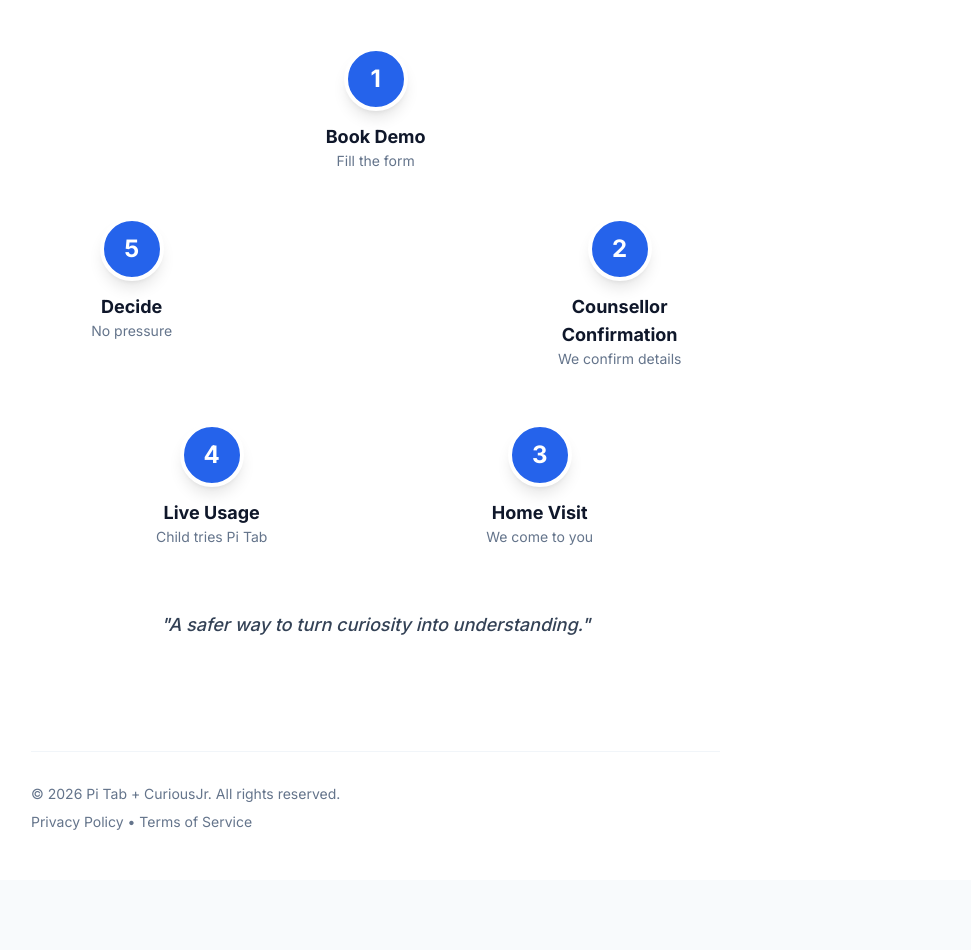
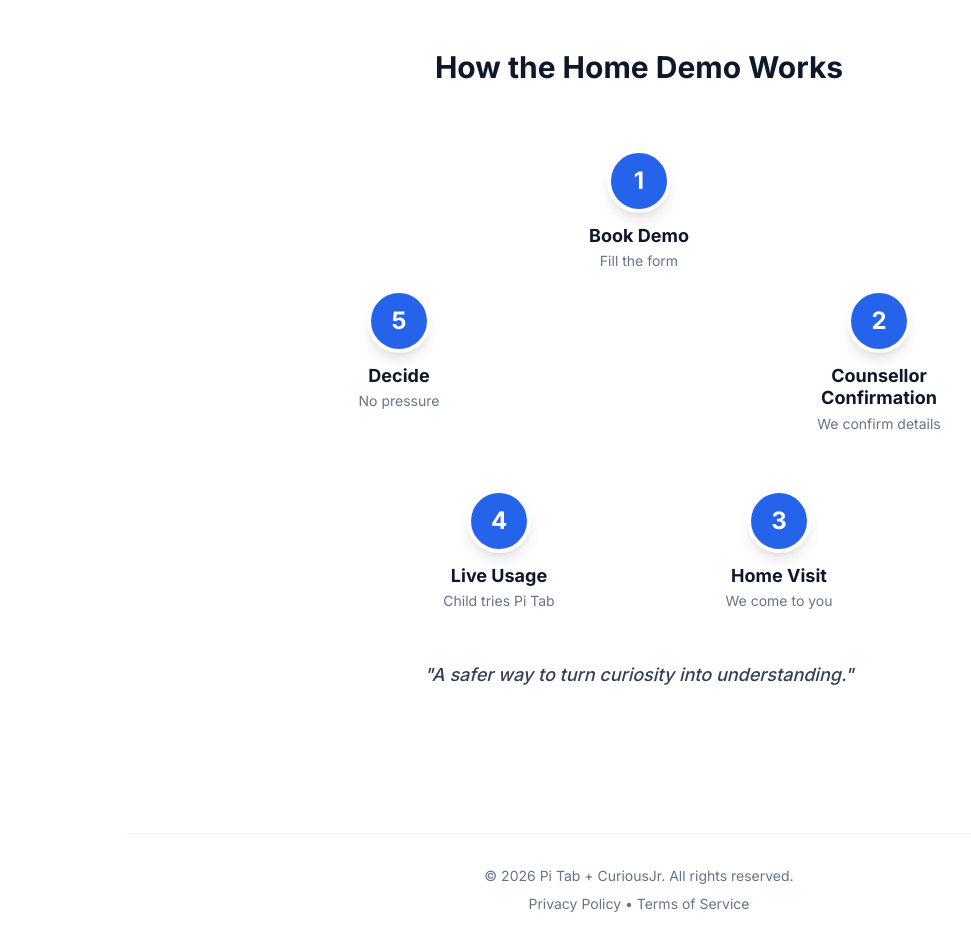
Before and after one commit to yashkanttiwary/Pi-Tab, a React (Vite) app: page / in a window 1280 px wide. Shown: the part 1340-2290 px from the top of the page, without its empty margins (1-972 px from the left). Before the commit the page ends 2220 px from the top, so only its background shows below. Built offline with nearby package versions, Linux system fonts and the light colour scheme.

Commit message:
feat: Improve layout and spacing on landing page
Refactors sections to use more consistent spacing and centering. Adjusts grid layouts for better responsiveness and visual appeal. Enhances the demo flow visualization for desktop users.

```diff
--- a/App.tsx
+++ b/App.tsx
@@ -62,29 +62,21 @@ function App() {
       </header>
 
       <main className="max-w-7xl mx-auto px-4 sm:px-6 lg:px-8 py-8 lg:py-12">
-        <div className="grid grid-cols-1 lg:grid-cols-12 gap-8 lg:gap-12 items-start">
+        {/* Top Section: Hero + Form */}
+        <div className="grid grid-cols-1 lg:grid-cols-12 gap-8 lg:gap-12 items-start mb-16 lg:mb-24">
 
-          {/* Left Column (Content) */}
-          <div className="lg:col-span-7 space-y-12 lg:space-y-16">
+          {/* Left Column (Hero) */}
+          <div className="lg:col-span-7 space-y-8">
             <Hero />
 
-            {/* Mobile Form: Visible only on mobile, placed between Hero and USPs for high conversion */}
+            {/* Mobile Form: Visible only on mobile */}
             <div id="mobile-form" className="block lg:hidden scroll-mt-24">
                <LeadForm onSuccess={handleSuccess} className="bg-slate-50 border-slate-200 shadow-lg" />
             </div>
-
-            <USPSection />
-            <DemoFlow />
-
-            {/* Footer-ish area inside content */}
-            <div className="pt-8 border-t border-slate-100 text-sm text-slate-500">
-               <p>&copy; {new Date().getFullYear()} Pi Tab + CuriousJr. All rights reserved.</p>
-               <p className="mt-2 hover:text-slate-800 cursor-pointer">Privacy Policy • Terms of Service</p>
-            </div>
           </div>
 
-          {/* Right Column (Sticky Form) - Desktop Only */}
-          <div className="hidden lg:block lg:col-span-5 lg:sticky lg:top-24">
+          {/* Right Column (Form + Testimonial) - Desktop Only */}
+          <div className="hidden lg:block lg:col-span-5">
             <LeadForm onSuccess={handleSuccess} />
 
             {/* Additional desktop-only trust signals below form */}
@@ -107,8 +99,20 @@ function App() {
               </div>
             </div>
           </div>
+        </div>
 
+        {/* Bottom Section: USPs, Demo Flow, Footer - Centered Layout */}
+        <div className="max-w-5xl mx-auto space-y-16 lg:space-y-24">
+          <USPSection />
+          <DemoFlow />
+
+          {/* Footer Area */}
+          <div className="pt-8 border-t border-slate-100 text-sm text-slate-500 text-center">
+             <p>&copy; {new Date().getFullYear()} Pi Tab + CuriousJr. All rights reserved.</p>
+             <p className="mt-2 hover:text-slate-800 cursor-pointer inline-block">Privacy Policy • Terms of Service</p>
+          </div>
         </div>
+
       </main>
     </div>
   );
--- a/components/DemoFlow.tsx
+++ b/components/DemoFlow.tsx
@@ -1,18 +1,18 @@
 import React from 'react';
 
 const steps = [
-  { id: 1, title: 'Book Demo', desc: 'Fill the form' },
-  { id: 2, title: 'Counsellor Confirmation', desc: 'We confirm details' },
-  { id: 3, title: 'Home Visit', desc: 'We come to you' },
-  { id: 4, title: 'Live Usage', desc: 'Child tries Pi Tab' },
-  { id: 5, title: 'Decide', desc: 'No pressure' },
+  { id: 1, title: 'Book Demo', desc: 'Fill the form', x: 300, y: 0 },
+  { id: 2, title: 'Counsellor Confirmation', desc: 'We confirm details', x: 540, y: 140 },
+  { id: 3, title: 'Home Visit', desc: 'We come to you', x: 440, y: 340 },
+  { id: 4, title: 'Live Usage', desc: 'Child tries Pi Tab', x: 160, y: 340 },
+  { id: 5, title: 'Decide', desc: 'No pressure', x: 60, y: 140 },
 ];
 
 export const DemoFlow: React.FC = () => {
   return (
-    <div className="py-12 border-t border-slate-200 bg-white overflow-hidden">
+    <div className="py-12 bg-white overflow-hidden">
       <div className="max-w-4xl mx-auto px-4 relative">
-        <h2 className="text-2xl md:text-3xl font-bold text-slate-900 mb-12 text-center">How the Home Demo Works</h2>
+        <h2 className="text-2xl md:text-3xl font-bold text-slate-900 mb-16 text-center">How the Home Demo Works</h2>
 
         {/* Mobile View: Vertical List */}
         <div className="md:hidden space-y-8 relative pl-4">
@@ -33,65 +33,61 @@ export const DemoFlow: React.FC = () => {
         </div>
 
         {/* Desktop View: Pentagon Layout */}
-        <div className="hidden md:block relative w-[600px] h-[500px] mx-auto">
-             {/* SVG Connecting Line */}
-             <svg className="absolute inset-0 w-full h-full -z-10 pointer-events-none overflow-visible" viewBox="0 0 600 500">
+        <div className="hidden md:block relative w-[600px] h-[480px] mx-auto">
+             {/* SVG Connecting Lines (Arrows) */}
+             <svg className="absolute inset-0 w-full h-full -z-10 pointer-events-none overflow-visible" viewBox="0 0 600 480">
                <defs>
-                 <marker id="arrowhead" markerWidth="10" markerHeight="7" refX="9" refY="3.5" orient="auto">
-                   <polygon points="0 0, 10 3.5, 0 7" fill="#94a3b8" />
+                 <marker id="arrowhead" markerWidth="12" markerHeight="8" refX="10" refY="4" orient="auto">
+                   <polygon points="0 0, 12 4, 0 8" fill="#94a3b8" />
                  </marker>
                </defs>
 
-               {/* 1 to 2 */}
-               <path d="M330 60 Q450 60 520 160" fill="none" stroke="#cbd5e1" strokeWidth="2" strokeDasharray="6 6" markerEnd="url(#arrowhead)" />
-               {/* 2 to 3 */}
-               <path d="M550 240 Q550 350 480 430" fill="none" stroke="#cbd5e1" strokeWidth="2" strokeDasharray="6 6" markerEnd="url(#arrowhead)" />
-               {/* 3 to 4 */}
-               <path d="M420 450 L180 450" fill="none" stroke="#cbd5e1" strokeWidth="2" strokeDasharray="6 6" markerEnd="url(#arrowhead)" />
-               {/* 4 to 5 */}
-               <path d="M120 430 Q50 350 50 240" fill="none" stroke="#cbd5e1" strokeWidth="2" strokeDasharray="6 6" markerEnd="url(#arrowhead)" />
-               {/* 5 to 1 (Loop closed?) - keeping open as per linear flow, but user said pentagon. Usually flows don't loop back to start unless it's a cycle. Leaving open for A->B->C->D->E */}
+               {/* 1 -> 2 */}
+               <path
+                 d="M335 40 Q400 60 510 130"
+                 fill="none" stroke="#94a3b8" strokeWidth="2" markerEnd="url(#arrowhead)"
+               />
+
+               {/* 2 -> 3 */}
+               <path
+                 d="M540 210 Q540 280 470 340"
+                 fill="none" stroke="#94a3b8" strokeWidth="2" markerEnd="url(#arrowhead)"
+               />
+
+               {/* 3 -> 4 */}
+               <path
+                 d="M390 372 L210 372"
+                 fill="none" stroke="#94a3b8" strokeWidth="2" markerEnd="url(#arrowhead)"
+               />
+
+               {/* 4 -> 5 */}
+               <path
+                 d="M130 340 Q60 280 60 210"
+                 fill="none" stroke="#94a3b8" strokeWidth="2" markerEnd="url(#arrowhead)"
+               />
              </svg>
 
-             {/* Items positioned absolutely to form a pentagon */}
-
-             {/* 1. Top Center */}
-             <div className="absolute top-0 left-1/2 transform -translate-x-1/2 flex flex-col items-center w-48">
-               <div className="w-16 h-16 bg-blue-600 text-white rounded-full flex items-center justify-center font-bold text-2xl shadow-lg border-4 border-white z-10 mb-3">1</div>
-               <h4 className="font-bold text-slate-900 text-center text-lg">{steps[0].title}</h4>
-               <p className="text-sm text-slate-500 text-center">{steps[0].desc}</p>
-             </div>
-
-             {/* 2. Right Top */}
-             <div className="absolute top-[170px] -right-10 flex flex-col items-center w-48">
-               <div className="w-16 h-16 bg-blue-600 text-white rounded-full flex items-center justify-center font-bold text-2xl shadow-lg border-4 border-white z-10 mb-3">2</div>
-               <h4 className="font-bold text-slate-900 text-center text-lg">{steps[1].title}</h4>
-               <p className="text-sm text-slate-500 text-center">{steps[1].desc}</p>
-             </div>
-
-             {/* 3. Right Bottom */}
-             <div className="absolute bottom-0 right-[40px] flex flex-col items-center w-48">
-               <div className="w-16 h-16 bg-blue-600 text-white rounded-full flex items-center justify-center font-bold text-2xl shadow-lg border-4 border-white z-10 mb-3">3</div>
-               <h4 className="font-bold text-slate-900 text-center text-lg">{steps[2].title}</h4>
-               <p className="text-sm text-slate-500 text-center">{steps[2].desc}</p>
-             </div>
-
-             {/* 4. Left Bottom */}
-             <div className="absolute bottom-0 left-[40px] flex flex-col items-center w-48">
-               <div className="w-16 h-16 bg-blue-600 text-white rounded-full flex items-center justify-center font-bold text-2xl shadow-lg border-4 border-white z-10 mb-3">4</div>
-               <h4 className="font-bold text-slate-900 text-center text-lg">{steps[3].title}</h4>
-               <p className="text-sm text-slate-500 text-center">{steps[3].desc}</p>
-             </div>
-
-             {/* 5. Left Top */}
-             <div className="absolute top-[170px] -left-10 flex flex-col items-center w-48">
-               <div className="w-16 h-16 bg-blue-600 text-white rounded-full flex items-center justify-center font-bold text-2xl shadow-lg border-4 border-white z-10 mb-3">5</div>
-               <h4 className="font-bold text-slate-900 text-center text-lg">{steps[4].title}</h4>
-               <p className="text-sm text-slate-500 text-center">{steps[4].desc}</p>
-             </div>
+             {/* Render Steps */}
+             {steps.map((step) => (
+                 <div
+                    key={step.id}
+                    className="absolute w-48 flex flex-col items-center"
+                    style={{
+                        left: step.x,
+                        top: step.y,
+                        transform: 'translate(-50%, 0)'
+                    }}
+                 >
+                   <div className="w-16 h-16 bg-blue-600 text-white rounded-full flex items-center justify-center font-bold text-2xl shadow-lg border-4 border-white z-10 mb-3 transition-transform hover:scale-110">
+                        {step.id}
+                   </div>
+                   <h4 className="font-bold text-slate-900 text-center text-lg leading-tight">{step.title}</h4>
+                   <p className="text-sm text-slate-500 text-center mt-1">{step.desc}</p>
+                 </div>
+             ))}
         </div>
 
-        <div className="mt-16 text-center">
+        <div className="mt-8 text-center">
            <p className="text-lg font-medium text-slate-700 italic">"A safer way to turn curiosity into understanding."</p>
         </div>
       </div>
--- a/components/USPSection.tsx
+++ b/components/USPSection.tsx
@@ -11,15 +11,15 @@ const USPItem: React.FC<USPItemProps> = ({ icon, title, colorClass }) => (
     <div className={`w-12 h-12 flex-shrink-0 ${colorClass} rounded-xl flex items-center justify-center shadow-sm`}>
       {icon}
     </div>
-    <h3 className="text-base font-bold text-slate-900 leading-tight">{title}</h3>
+    <h3 className="text-base font-bold text-slate-900 leading-tight text-left">{title}</h3>
   </div>
 );
 
 export const USPSection: React.FC = () => {
   return (
     <div className="py-6">
-        <h2 className="text-2xl font-bold text-slate-900 mb-6">Why Parents Choose Pi Tab</h2>
-        <div className="grid grid-cols-1 sm:grid-cols-2 gap-4">
+        <h2 className="text-2xl md:text-3xl font-bold text-slate-900 mb-8 text-center">Why Parents Choose Pi Tab</h2>
+        <div className="grid grid-cols-1 sm:grid-cols-2 gap-4 max-w-3xl mx-auto">
             <USPItem
                 colorClass="bg-[#ef4444] text-white"
                 icon={
```
